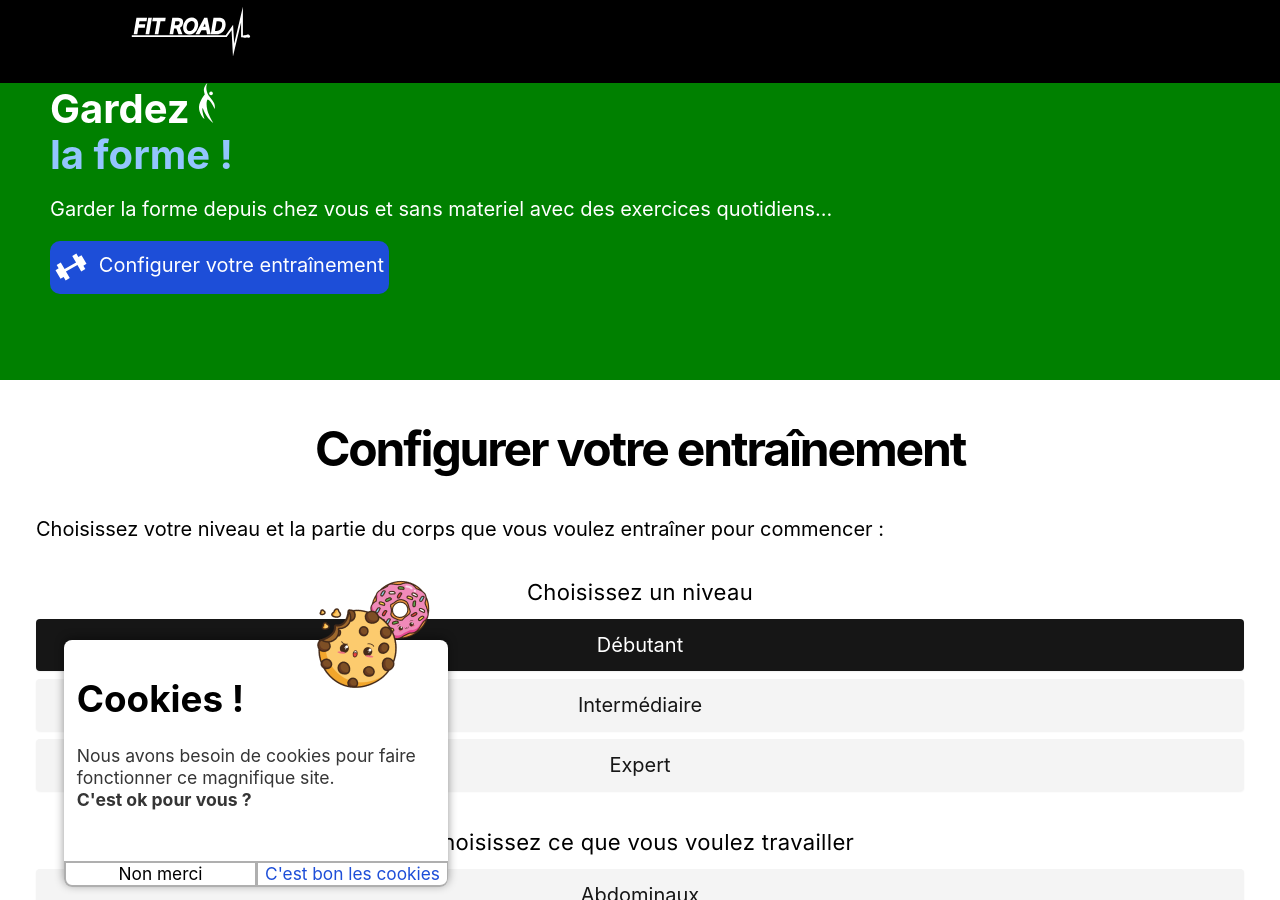
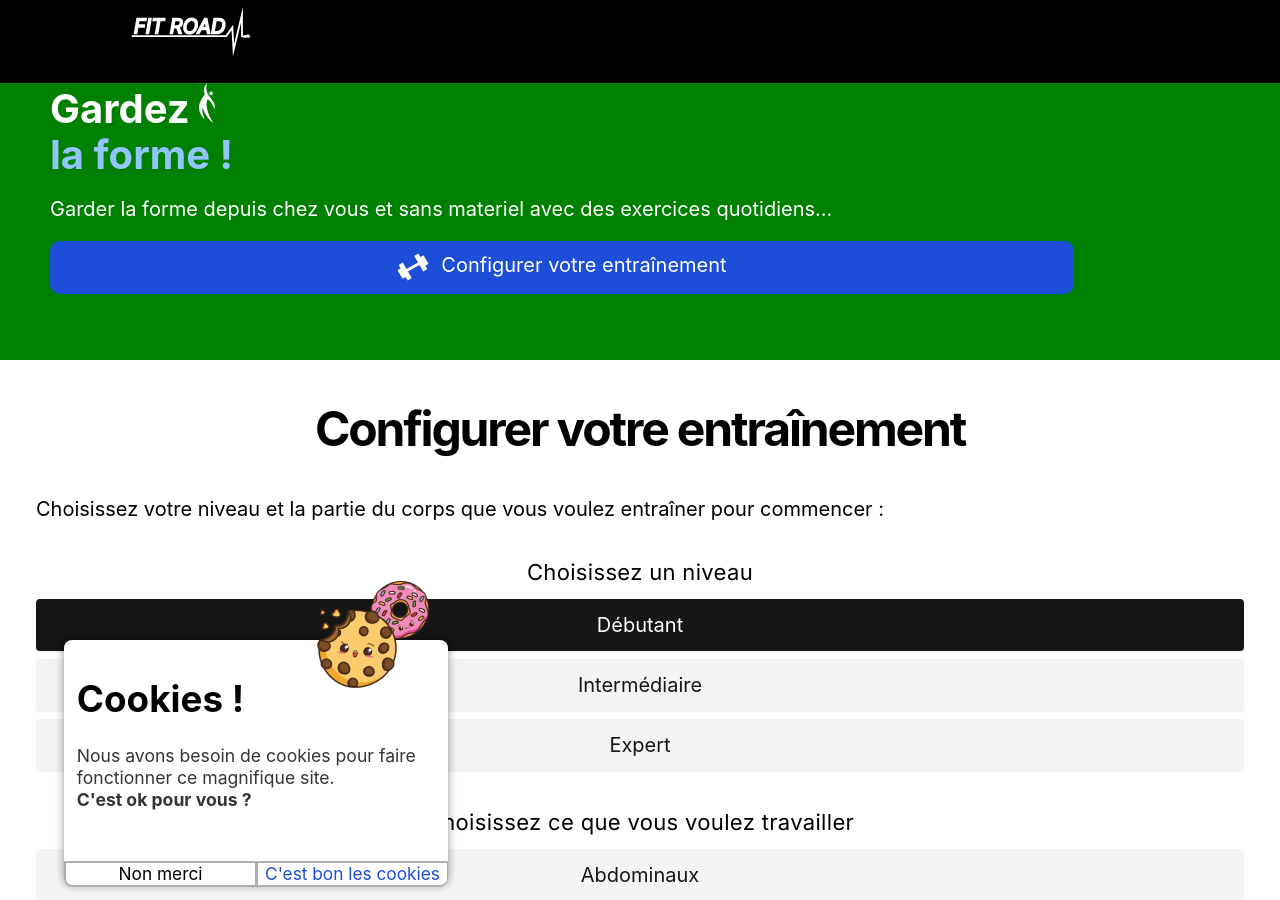
Before and after one commit to MatteoGauthier/fitroad, a Jekyll site: the page built from index.md, in a window 1280 px wide and 900 px high. Built offline with Jekyll 4.4.1, drawn with Linux system fonts in a browser that asks for light colours.

Commit message:
hero deuxieme

```diff
--- a/_sass/layouts/hero.scss
+++ b/_sass/layouts/hero.scss
@@ -2,7 +2,7 @@
     background-color: green;
     margin-top: -1vh;
     width: 100%;
-    height: 317px;
+    height: 33vh;
     display: flex;
     flex-direction: column;
     padding-left: 50px;
@@ -30,10 +30,9 @@
 }
 
 .hero-container button{
-    width: 339px;
+    width: 80vw;
     height: 53px;
     border: 0;
-   /* margin: auto;*/
     display: flex;
     background-color: #1D4ED8;
     border-radius: 10px;
```
